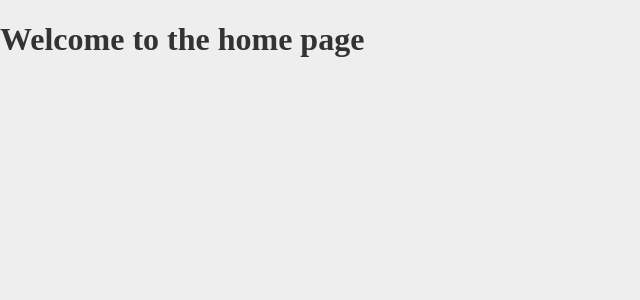
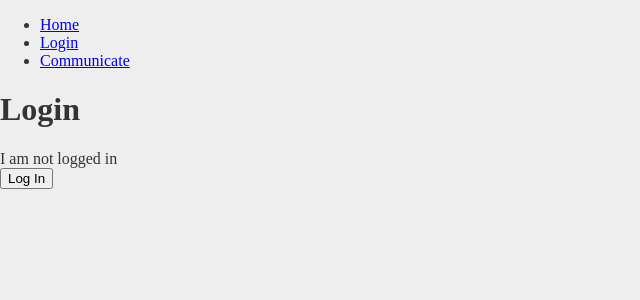
Before and after one commit to andyplank/gametime-frontend, a React app: page /#/login in a window 1280 px wide. Before the commit this address led to /#/. Shown: the top 300 px of the page, without its empty margins (0-640 px from the left). Built offline with nearby package versions, Linux system fonts and the light colour scheme.

Commit message:
Implemented basic auth context

```diff
--- a/src/App.jsx
+++ b/src/App.jsx
@@ -1,14 +1,32 @@
-import React from 'react';
+import React, { useState } from 'react';
 import ReactDOM from 'react-dom';
-import { BrowserRouter as Router, Route } from 'react-router-dom';
+import { HashRouter as Router, Route } from 'react-router-dom';
+import AuthContext from './common/context/auth';
 
 // page imports
 import Home from './components/Home/Home';
+import Communication from './components/Communication/Communication';
+import Header from './components/Header/Header';
+import Login from './components/Login/Login';
 
-const App = () => (
-  <Router>
-    <Route path="/" exact component={Home} />
-  </Router>
-);
+const App = () => {
+  const [isAuthenticated, setAuth] = useState(false);
+  const login = () => setAuth(!isAuthenticated);
+
+  return (
+    <AuthContext.Provider value={{
+      isAuthenticated,
+      login,
+    }}
+    >
+      <Router>
+        <Header />
+        <Route path="/comm" exact component={Communication} />
+        <Route path="/login" exact component={Login} />
+        <Route path="/" exact component={Home} />
+      </Router>
+    </AuthContext.Provider>
+  );
+};
 
 ReactDOM.render(<App />, document.getElementById('app-root'));
--- /dev/null
+++ b/src/components/Communication/Communication.jsx
@@ -0,0 +1,17 @@
+import React, { useContext } from 'react';
+import './Communication.scss';
+import AuthContext from '../../common/context/auth';
+
+const Communication = () => {
+  const { isAuthenticated } = useContext(AuthContext);
+
+  return (
+    <div>
+      <h1>
+        {isAuthenticated ? 'Lets chat!' : 'You must login first'}
+      </h1>
+    </div>
+  );
+};
+
+export default Communication;
--- /dev/null
+++ b/src/components/Communication/Communication.scss
@@ -0,0 +1,5 @@
+@import "../../common/global";
+
+.communication {
+  font-family: $font-stack;
+}
--- /dev/null
+++ b/src/components/Header/Header.jsx
@@ -0,0 +1,22 @@
+import React from 'react';
+import './Header.scss';
+import { Link } from 'react-router-dom';
+
+
+const Header = () => (
+  <div>
+    <ul>
+      <li>
+        <Link to="/">Home</Link>
+      </li>
+      <li>
+        <Link to="/login">Login</Link>
+      </li>
+      <li>
+        <Link to="/comm">Communicate</Link>
+      </li>
+    </ul>
+  </div>
+);
+
+export default Header;
--- /dev/null
+++ b/src/components/Header/Header.scss
@@ -0,0 +1 @@
+@import "../../common/global";
--- /dev/null
+++ b/src/components/Login/Login.jsx
@@ -0,0 +1,21 @@
+import React, { useContext } from 'react';
+import './Login.scss';
+import AuthContext from '../../common/context/auth';
+
+const Login = () => {
+  const { isAuthenticated, login } = useContext(AuthContext);
+  return (
+
+    <div>
+      <h1>Login</h1>
+      <span>{isAuthenticated ? 'I am logged in' : 'I am not logged in'}</span>
+      <div>
+        <button type="button" onClick={login}>
+          {isAuthenticated ? 'Log Out' : 'Log In'}
+        </button>
+      </div>
+    </div>
+  );
+};
+
+export default Login;
--- /dev/null
+++ b/src/components/Login/Login.scss
@@ -0,0 +1 @@
+@import "../../common/global";
```
